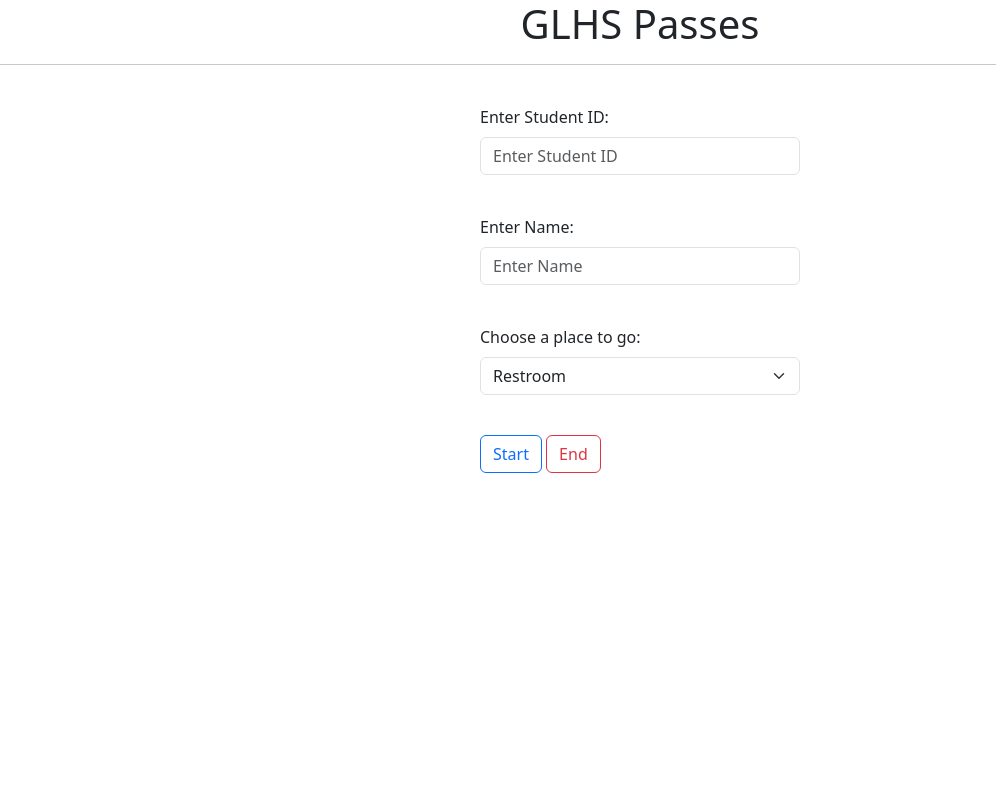
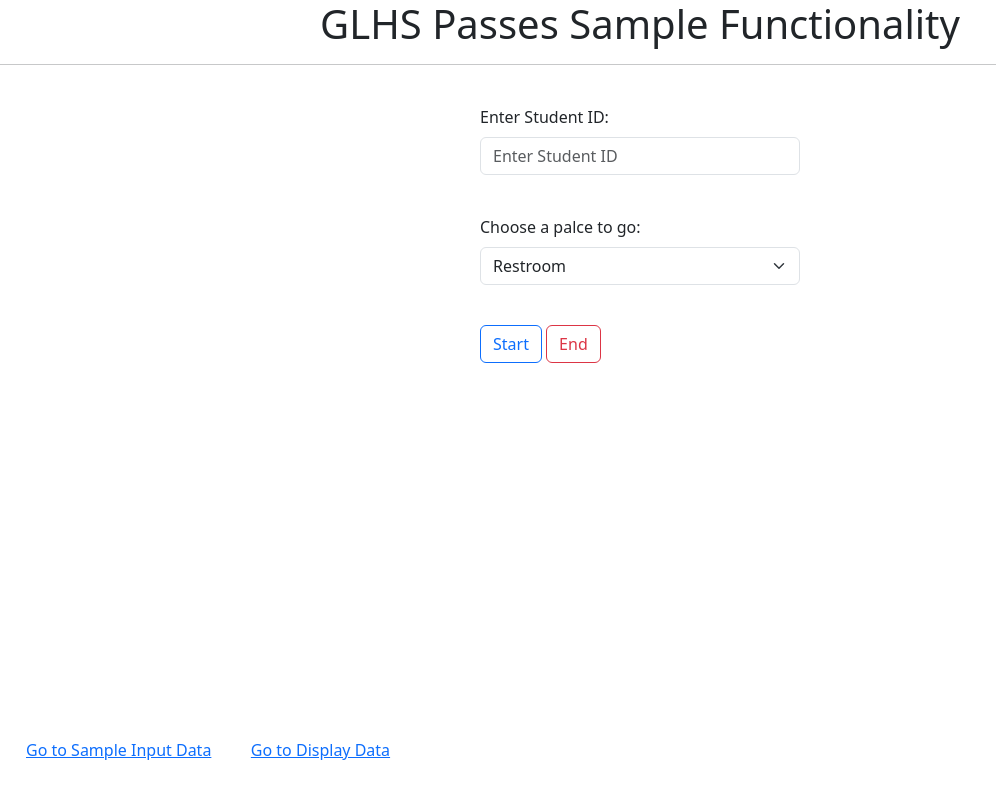
Before and after one commit to 1399999/GLHSPasses, a Flask app: page / in a window 1280 px wide. Shown: the whole page, without its empty margins (0-996 px from the left). Run offline with Flask 3, Linux system fonts and the light colour scheme.

Commit message:
Adds links

```diff
--- a/Templates/index.html
+++ b/Templates/index.html
@@ -8,7 +8,8 @@
 </head>
 <body>
     <div class="mx-auto">
-        <h1 class="center">GLHS Passes</h1>
+        <h1 class="center">GLHS Passes Sample Functionality</h1>
+
         <hr/>
         <br/>
 
@@ -21,14 +22,7 @@
             <br/>
 
             <div class="mb-3 w-25 mx-auto">
-                <label for="name" class="form-label">Enter Name:</label>
-                <input type="text" class="form-control mx-auto" name="user_input_3" placeholder="Enter Name" id="name" required>
-            </div>
-
-            <br/>
-
-            <div class="mb-3 w-25 mx-auto">
-                <label for="options" class="form-label">Choose a place to go:</label>
+                <label for="options" class="form-label">Choose a palce to go:</label>
 
                 <select name="user_input_2" id="options" class="form-select" required>
                     <option value="restroom">Restroom</option>
@@ -56,6 +50,26 @@
         {% endif %}
     </div>
 
+    <div class="container">
+        <table class="fixed-bottom" style="height: 100px; margin-left: 25px;">
+            <tbody scope="row">
+                <tr>
+                    <td class="align-middle col-2">
+                        <a href="\">
+                            Go to Sample Input Data
+                        </a>
+                    </td>
+
+                    <td class="align-middle col-8">
+                        <a href="\data">
+                            Go to Display Data
+                        </a>
+                    </td>
+                </tr>
+            </tbody>
+        </table>
+    </div>
+
 </body>
 </html>
 
```
Also changed, not shown: Templates/data.html (+20 -0 lines).
